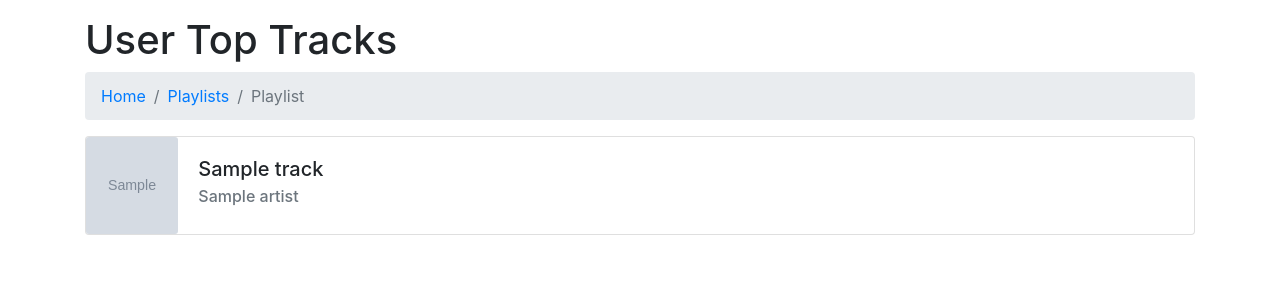
After one commit to alexherdzik/spotify, a Flask app: template templates/playlist.html in a window 1280 px wide. The commit adds this page. Shown: the top 300 px of the page. Run offline with Flask 2, Linux system fonts and the light colour scheme; the template is opened without the code that fills it: most values are stand-ins (such as "Sample title", 1, 10 or a date in 2020); grey boxes marked "Sample" are stand-in pictures; some libraries are stand-ins or nearby versions.

Commit message:
View Playlist
Added ability to view songs on playlist.

```diff
--- a/app.py
+++ b/app.py
@@ -1,7 +1,21 @@
 from flask import Flask, request, redirect, render_template, url_for
-from spotify import app_authorization, user_authorization, get_user_top_tracks, get_user_top_tracks_uris, create_user_playlist, add_tracks_to_playlist, get_playlist_id, convert_time_range
+from flask_sqlalchemy import SQLAlchemy
+from spotify import app_authorization, user_authorization, get_spotify_username, get_user_top_tracks, get_user_top_tracks_uris, create_user_playlist, add_tracks_to_playlist, get_playlist_id, convert_time_range, check_user_playlist, get_playlist_tracks
 
 app = Flask(__name__)
+
+app.config['SQLALCHEMY_TRACK_MODIFICATIONS'] = False
+app.config['SQLALCHEMY_DATABASE_URI'] = 'sqlite:///spotify.db'
+
+db = SQLAlchemy(app)
+
+class Playlist(db.Model):
+    playlist_id = db.Column(db.String(50), primary_key=True)
+    username = db.Column(db.String(50))
+    time_range = db.Column(db.String(20))
+    tracks = db.Column(db.Integer)
+    created = db.Column(db.DateTime)
+    updated = db.Column(db.DateTime)
 
 @app.route('/')
 def index():
@@ -33,14 +47,33 @@ def create_playlist():
     time_range = request.args.get('time_range', 'medium_term', type=str)
     limit = request.args.get('limit', 25, type=int)
 
-    time_range_title = convert_time_range(time_range)
+    user_top_tracks_uris = get_user_top_tracks_uris(time_range, limit)
+    playlist_id = create_user_playlist(time_range, limit)
+    username = get_spotify_username()
 
-    user_top_tracks_uris = get_user_top_tracks_uris(time_range, limit)
-    playlist_uri = create_user_playlist(f'Top {limit} ({time_range_title})')
-    playlist_id = get_playlist_id(playlist_uri)
+    playlist = Playlist(playlist_id=playlist_id, username=username, time_range=time_range, tracks=limit)
+    db.session.add(playlist)
+    db.session.commit()
+
     snapshot_id = add_tracks_to_playlist(playlist_id, user_top_tracks_uris)
     return render_template('create_playlist.html', snapshot_id=snapshot_id, time_range=time_range, limit=limit)
 
 @app.route('/select')
 def select_top_tracks():
     return render_template('select.html')
+
+@app.route('/playlists')
+def playlists():
+    username = get_spotify_username()
+    playlists = Playlist.query.filter_by(username=username).all()
+    playlists_trim = []
+    for playlist in playlists:
+        if check_user_playlist(playlist.playlist_id):
+            playlists_trim.append(playlist)
+    return render_template('playlists.html', playlists=playlists_trim)
+
+@app.route('/playlist')
+def playlist():
+    playlist_id = request.args.get('id', type=str)
+    playlist_tracks = get_playlist_tracks(playlist_id)
+    return render_template('playlist.html', tracks=playlist_tracks)
--- a/spotify.py
+++ b/spotify.py
@@ -73,19 +73,32 @@ def get_user_profile():
     curr_user_data = json.loads(curr_user_request.text)
     return curr_user_data
 
-def create_user_playlist(name):
-    user = get_user_profile()['id']
+def get_spotify_username():
+    curr_user_api_endpoint = f'{SPOTIFY_API_URL}/me'
+    curr_user_request = requests.get(curr_user_api_endpoint, headers=AUTHORIZATION_HEADER)
+    curr_user_data = json.loads(curr_user_request.text)
+    return curr_user_data['id']
+
+def create_user_playlist(time_range, limit):
+    user = get_spotify_username()
     create_playlist_api_endpoint = f'{SPOTIFY_API_URL}/users/{user}/playlists'
     now = datetime.datetime.now()
+    time_range_title = convert_time_range(time_range)
+    name = f'Top {limit} ({time_range_title})'
     parameters = {
-        'name': str(name),
+        'name': name,
         'public': True,
         'collaborative': False,
         'description': f'Created on {now.strftime("%b %d, %Y at %I:%M %p")}'
     }
     create_playlist_request = requests.post(create_playlist_api_endpoint, json=parameters, headers=AUTHORIZATION_HEADER)
     create_playlist_data = json.loads(create_playlist_request.text)
-    return create_playlist_data['uri']
+
+    playlist_id = get_playlist_id(create_playlist_data['uri'])
+
+    #insert_playlist(playlist_id, user, time_range, limit, now, now)
+
+    return playlist_id
 
 def get_playlist_id(playlist_uri):
     start_index = playlist_uri.rfind(':') + 1
@@ -108,3 +121,32 @@ def convert_time_range(time_range):
         'long_term': 'All Time'
     }
     return switcher.get(time_range, "Unknown")
+
+#default is 20 playlists
+def check_user_playlist(playlist_id):
+    get_playlists_api_endpoint = f'{SPOTIFY_API_URL}/me/playlists'
+    get_playlists_response = requests.get(get_playlists_api_endpoint, headers=AUTHORIZATION_HEADER)
+    get_playlists_data = json.loads(get_playlists_response.text)
+
+    #Get list of playlist ids
+    playlists = get_playlists_data['items']
+    playlist_ids = []
+    for playlist in playlists:
+        playlist_ids.append(playlist['id'])
+
+    #Check if playlist id is in playlist_ids
+    return playlist_id in playlist_ids
+
+def get_playlist_tracks(playlist_id):
+    get_playlist_tracks_api_endpoint = f'{SPOTIFY_API_URL}/playlists/{playlist_id}/tracks'
+    get_playlist_tracks_response = requests.get(get_playlist_tracks_api_endpoint, headers=AUTHORIZATION_HEADER)
+    get_playlist_tracks_data = json.loads(get_playlist_tracks_response.text)
+    return get_playlist_tracks_data['items']
+
+"""
+def insert_playlist(db, playlist_id, username, time_range, limit, created, updated):
+    playlist = Playlist(playlist_id=playlist_id, username=username, time_range=time_range, tracks=limit, created=created, updated=updated)
+    db.session.add(playlist)
+    db.session.commit()
+    return
+"""
--- a/templates/home.html
+++ b/templates/home.html
@@ -6,6 +6,7 @@
 
 {% block body %}
   <a class="btn btn-primary" href="{{ url_for('select_top_tracks') }}">Top Tracks</a>
+  <a class="btn btn-secondary" href="{{ url_for('playlists') }}">Playlists</a>
   <!-- <a class="btn btn-primary" href="{{ url_for('top_tracks') }}">My Top Tracks</a> -->
   <!-- <a class="btn btn-primary" href="{{ url_for('top_tracks', time_range='short_term') }}">Short</a> -->
   <!-- <a class="btn btn-primary" href="{{ url_for('top_tracks', time_range='medium_term') }}">Medium</a> -->
--- /dev/null
+++ b/templates/playlist.html
@@ -0,0 +1,37 @@
+{% extends "layout.html" %}
+
+{% block heading %}
+User Top Tracks
+{% endblock %}
+
+{% block body %}
+<nav aria-label="breadcrumb">
+  <ol class="breadcrumb">
+    <li class="breadcrumb-item"><a href="{{ url_for('home') }}">Home</a></li>
+    <li class="breadcrumb-item"><a href="{{ url_for('playlists') }}">Playlists</a></li>
+    <li class="breadcrumb-item active" aria-current="page">Playlist</li>
+  </ol>
+</nav>
+
+{% for track in tracks %}
+<div class="row">
+  <div class="col-12">
+    <div class="card mb-3">
+      <div class="row no-gutters">
+        <div class="col-1">
+          <img src="{{ track.track.album.images[1].url }}" class="card-img h-100" alt="Album artwork">
+        </div>
+        <div class="col-11">
+          <div class="card-body">
+            <h5 class="card-title">{{ track.track.name }}</h5>
+            <h6 class="card-subtitle mb-2 text-muted">
+              {{ track.track.artists[0].name }}
+            </h6>
+          </div>
+        </div>
+      </div>
+    </div>
+  </div>
+</div>
+{% endfor %}
+{% endblock %}
```
Also changed, not shown: templates/playlists.html (added, +30 -0 lines).
